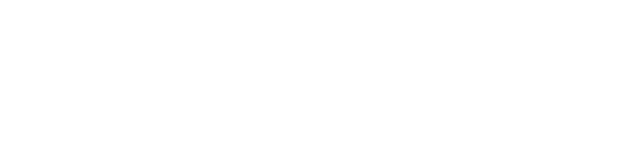
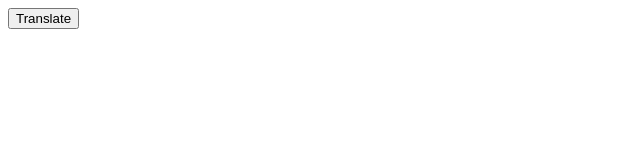
Before and after one commit to RitickRout/banana-speak, a plain HTML site: page index.html in a window 1280 px wide. Shown: the whole page, without its empty margins (0-640 px from the left). Drawn offline with Linux system fonts and the light colour scheme.

Commit message:
created: required files

```diff
--- /dev/null
+++ b/app.js
@@ -0,0 +1 @@
+prompt("helo");
--- a/index.html
+++ b/index.html
@@ -5,8 +5,22 @@
     <meta http-equiv="X-UA-Compatible" content="IE=edge">
     <meta name="viewport" content="width=device-width, initial-scale=1.0">
     <title>Banana speak</title>
+    <style>
+        #input{
+            padding : 10px
+             height : 80%
+        }
+    </style>
 </head>
 <body>
+    <script> srch="app.js"</script>
+
+     <div id="input">
+
+        <button> Translate  </button>
+
+     </div>
+
 
 </body>
 </html>
```
